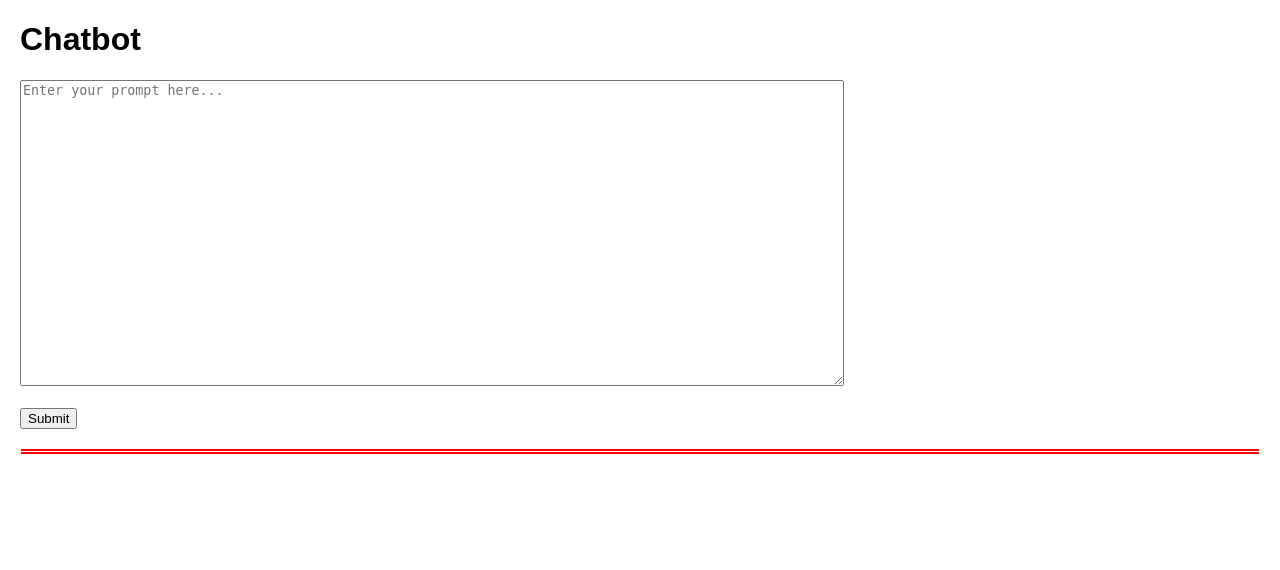
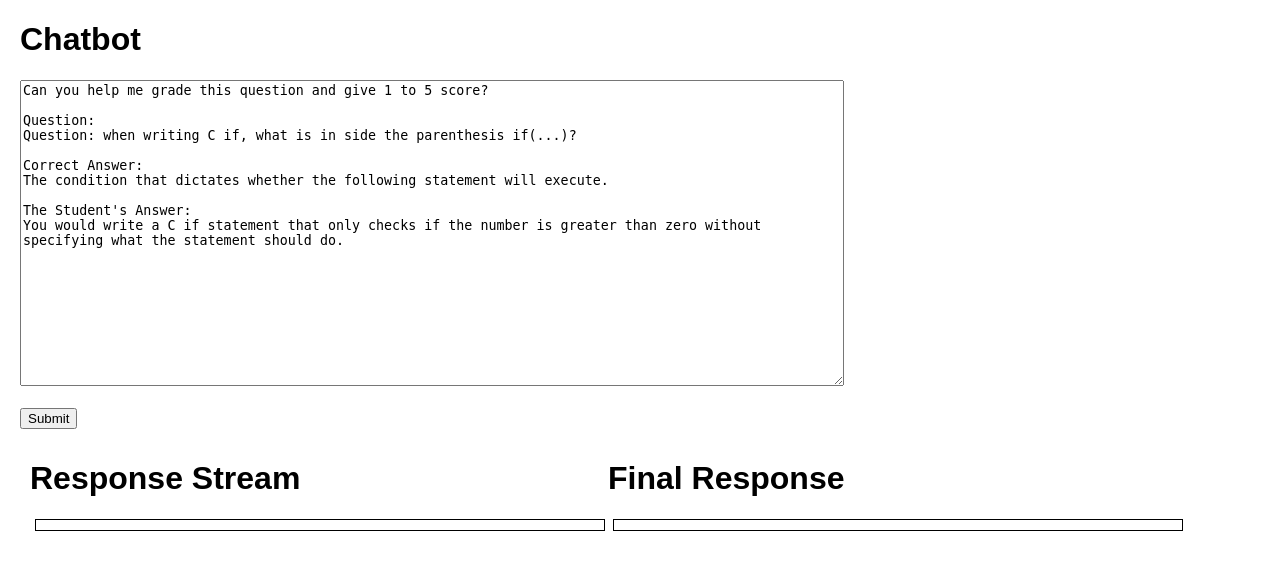
Before and after one commit to tpatikorn/BasicChatbot, a Flask app: page / in a window 1280 px wide. Shown: the top 570 px of the page. Run offline with Flask 3, Linux system fonts and the light colour scheme; some libraries are stand-ins or nearby versions.

Commit message:
fluff change

```diff
--- a/templates/chatbot.html
+++ b/templates/chatbot.html
@@ -11,9 +11,17 @@
             margin: 20px;
         }
 
-        div {
-            border: 1px solid red;
-            margin: 1px;
+        .outerbox {
+            margin: 5px;
+            padding: 5px;
+            width: 45%;
+        }
+
+        .textbox {
+            border: 1px solid black;
+            margin: 5px;
+            padding: 5px;
+            width: 100%;
         }
 
         #response {
@@ -24,10 +32,29 @@
 </head>
 <body>
 <h1>Chatbot</h1>
-<textarea id="prompt" placeholder="Enter your prompt here..." rows="20" cols="100"></textarea><br><br>
+<textarea id="prompt" rows="20" cols="100">
+Can you help me grade this question and give 1 to 5 score?
+
+Question:
+Question: when writing C if, what is in side the parenthesis if(...)?
+
+Correct Answer:
+The condition that dictates whether the following statement will execute.
+
+The Student's Answer:
+You would write a C if statement that only checks if the number is greater than zero without specifying what the statement should do.
+</textarea><br><br>
 <button id="submit">Submit</button>
-<div id="response"></div>
-<div id="word-container"></div>
+<div id="content" style="display:flex">
+    <div class="outerbox">
+        <h1>Response Stream</h1>
+        <div id="word-container" class="textbox"></div>
+    </div>
+    <div class="outerbox">
+        <h1>Final Response</h1>
+        <div id="response" class="textbox"></div>
+    </div>
+</div>
 
 <script>
     const socket = io();
```
